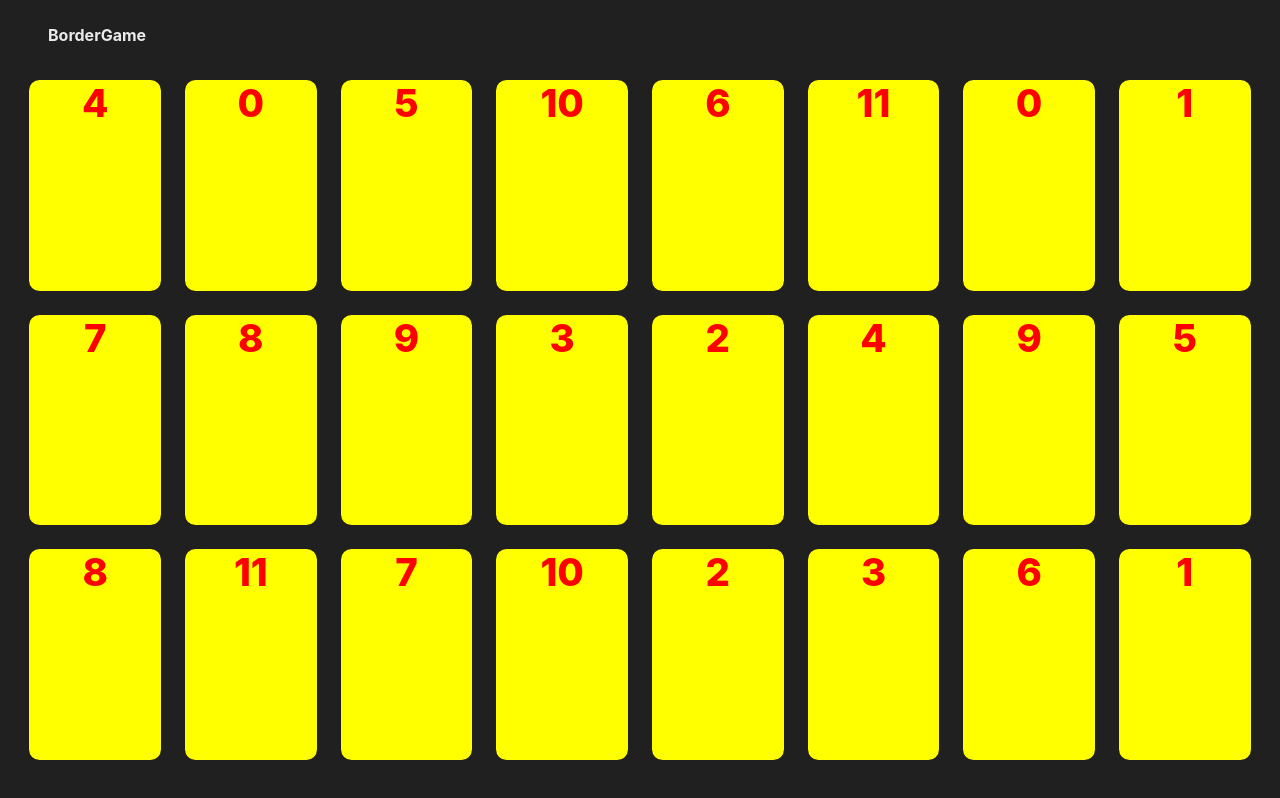
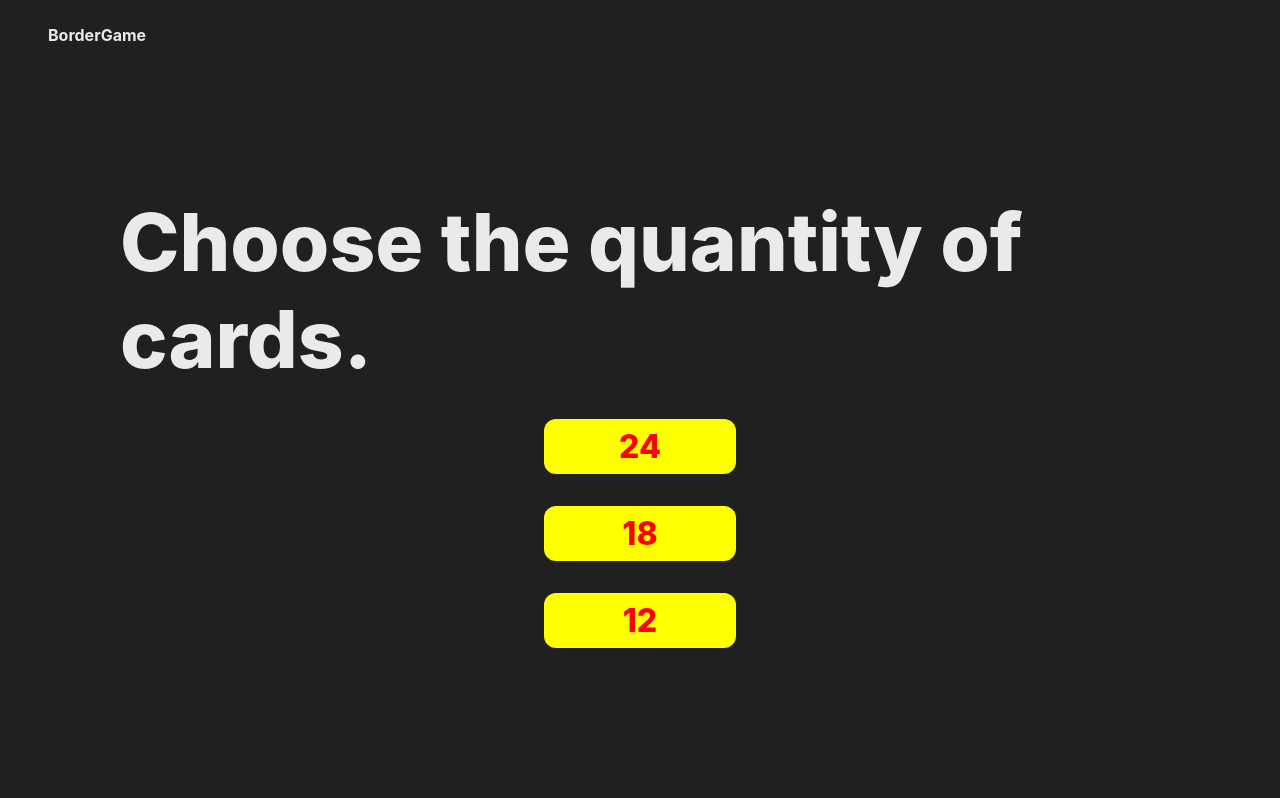
Before and after one commit to yyb02006/Boardgame, a React (Create React App) app: page /card-flipper in a window 1280 px wide. Built offline with nearby package versions, Linux system fonts and the light colour scheme.

Commit message:
Lobby 컴포넌트와 버튼 클릭 시 로직 구현

```diff
--- a/src/routes/CardFlipper.tsx
+++ b/src/routes/CardFlipper.tsx
@@ -1,8 +1,9 @@
 import { capitalizeFirstLetter, deepCopy, getPaddingFromOption, shuffleArray } from '#libs/utils';
 import { fullWidthHeight } from '#styles/theme';
 import { throttle } from 'lodash';
-import React, { type ReactNode, useRef, useState } from 'react';
+import React, { type ReactNode, useRef, useState, useContext } from 'react';
 import styled, { css } from 'styled-components';
+import { CardFlipperProvider, useCardFlipperContext } from './CardFlipperContext';
 
 const layoutOption = {
 	padding: {
@@ -15,9 +16,9 @@ const cardOption = {
 	gap: 24,
 	borderRadius: `8% / 5%`,
 	layoutRules: {
-		generous: { lg: [8, 3], md: [6, 4], sm: [4, 6] },
-		standard: { lg: [6, 3], md: [6, 3], sm: [3, 6] },
-		scant: { lg: [4, 3], md: [4, 3], sm: [3, 4] },
+		generous: { amount: 24, lg: [8, 3], md: [6, 4], sm: [4, 6] },
+		standard: { amount: 18, lg: [6, 3], md: [6, 3], sm: [3, 6] },
+		scant: { amount: 12, lg: [4, 3], md: [4, 3], sm: [3, 4] },
 	},
 };
 
@@ -94,7 +95,8 @@ const CardWrapper = styled.div`
 	}
 `;
 
-const GameBoardLayout = styled.div<GameBoardLayoutProps>`
+const GameBoardLayout = styled.section<GameBoardLayoutProps>`
+	position: relative;
 	height: 100%;
 	display: grid;
 	grid-template-columns: ${(props) => `repeat(${props.$cardLayout.lg[0]}, auto)`};
@@ -117,6 +119,38 @@ const GameBoardLayout = styled.div<GameBoardLayoutProps>`
 				}}
 			)
 		);
+	}
+	@media screen and (max-width: 1024px) {
+		grid-template-columns: ${(props) => `repeat(${props.$cardLayout.md[0]}, auto)`};
+		grid-template-rows: ${(props) => `repeat(${props.$cardLayout.md[1]}, 1fr)`};
+	}
+	@media screen and (max-width: 640px) {
+		grid-template-columns: ${(props) => `repeat(${props.$cardLayout.sm[0]}, auto)`};
+		grid-template-rows: ${(props) => `repeat(${props.$cardLayout.sm[1]}, 1fr)`};
+	}
+`;
+
+const LobbyLayout = styled.div`
+	background-color: var(--bgColor-dark);
+	width: 100%;
+	height: 100%;
+	display: flex;
+	flex-direction: column;
+	align-items: center;
+	justify-content: center;
+	gap: 32px;
+	position: absolute;
+	transition: transform 1s ease background-color 1s ease;
+	& .button {
+		border-radius: 12px;
+		width: 15vw;
+		padding: 8px 0;
+		font-size: 2rem;
+		background-color: yellow;
+		color: red;
+		&:hover {
+			background-color: violet;
+		}
 	}
 `;
 
@@ -191,28 +225,62 @@ const Card = ({ children }: { children: ReactNode }) => {
 	);
 };
 
-const GameBoard = () => {
-	const originalArray = Array.from({ length: 12 }, (_, cardId) => ({
+const Lobby = () => {
+	const { setCards, setGameState } = useCardFlipperContext();
+	const { layoutRules } = cardOption;
+	const getOriginalCardSets = (length: number) =>
+		Array.from({ length }, (_, cardId) => ({
 			cardId,
 			isFliped: false,
 			isSelected: false,
 		}));
-	const shuffledArray = shuffleArray([...originalArray, ...deepCopy(originalArray)]);
-	const [cards, setCards] = useState(shuffledArray);
+	const onAmountClick = (quantity: CardQuantity) => {
+		const { amount } = cardOption.layoutRules[quantity];
+		const cardsHalf = getOriginalCardSets(amount / 2);
+		const shuffledCards = shuffleArray([...cardsHalf, ...deepCopy(cardsHalf)]);
+		setCards(shuffledCards);
+		setGameState({ playState: 'playing', quantity });
+	};
 	return (
-		<GameBoardLayout $cardLayout={cardOption.layoutRules.generous}>
-			{cards.map((card, id) => (
-				<Card key={id}>{card.cardId}</Card>
-			))}
+		<LobbyLayout>
+			<div>Choose the quantity of cards.</div>
+			{(Object.keys(layoutRules) as CardQuantity[]).map((key, id) => {
+				const { amount } = layoutRules[key];
+				return (
+					<button
+						key={key}
+						className="button"
+						onClick={() => {
+							onAmountClick(key);
+						}}
+					>{`${amount}`}</button>
+				);
+			})}
+		</LobbyLayout>
+	);
+};
+
+const GameBoard = () => {
+	const {
+		gameState: { quantity },
+		cards,
+	} = useCardFlipperContext();
+	return (
+		<GameBoardLayout
+			$cardLayout={quantity ? cardOption.layoutRules[quantity] : cardOption.layoutRules.generous}
+		>
+			{cards === null ? <Lobby /> : cards.map((card, id) => <Card key={id}>{card.cardId}</Card>)}
 		</GameBoardLayout>
 	);
 };
 
 const CardFlipper = () => {
 	return (
+		<CardFlipperProvider>
 			<Layout>
 				<GameBoard />
 			</Layout>
+		</CardFlipperProvider>
 	);
 };
 
--- a/src/routes/CardFilpperContext.tsx
+++ b/src/routes/CardFlipperContext.tsx
@@ -1,13 +1,16 @@
 import React, { createContext, useState, useContext } from 'react';
 
-const CardFlipperContext = createContext<CardFilpperContext | undefined>(undefined);
+const CardFlipperContext = createContext<CardFlipperContext | undefined>(undefined);
 
 export function CardFlipperProvider({ children }: { children: React.ReactNode }) {
-	const [initialGameState]: [Exclude<PlayState, 'draw'>] = ['ready'];
-	const [gameState, setGameState] = useState<Exclude<PlayState, 'draw'>>(initialGameState);
-	const contextValue: CardFilpperContext = {
+	const [initialGameState]: [CardFlipperGameState] = [{ playState: 'ready', quantity: null }];
+	const [gameState, setGameState] = useState<CardFlipperGameState>(initialGameState);
+	const [cards, setCards] = useState<Card[] | null>(null);
+	const contextValue: CardFlipperContext = {
 		gameState,
 		setGameState,
+		cards,
+		setCards,
 	};
 	return <CardFlipperContext.Provider value={contextValue}>{children}</CardFlipperContext.Provider>;
 }
--- a/src/typings/CardFlipper.d.ts
+++ b/src/typings/CardFlipper.d.ts
@@ -1,3 +1,5 @@
+type CardQuantity = 'generous' | 'standard' | 'scant';
+
 /** Function Props Types */
 
 /** Styled Components Types */
```
Also changed, not shown: src/typings/ContextTypes.d.ts (+35 -18 lines). Lines whose indentation alone changed are shown as unchanged.
